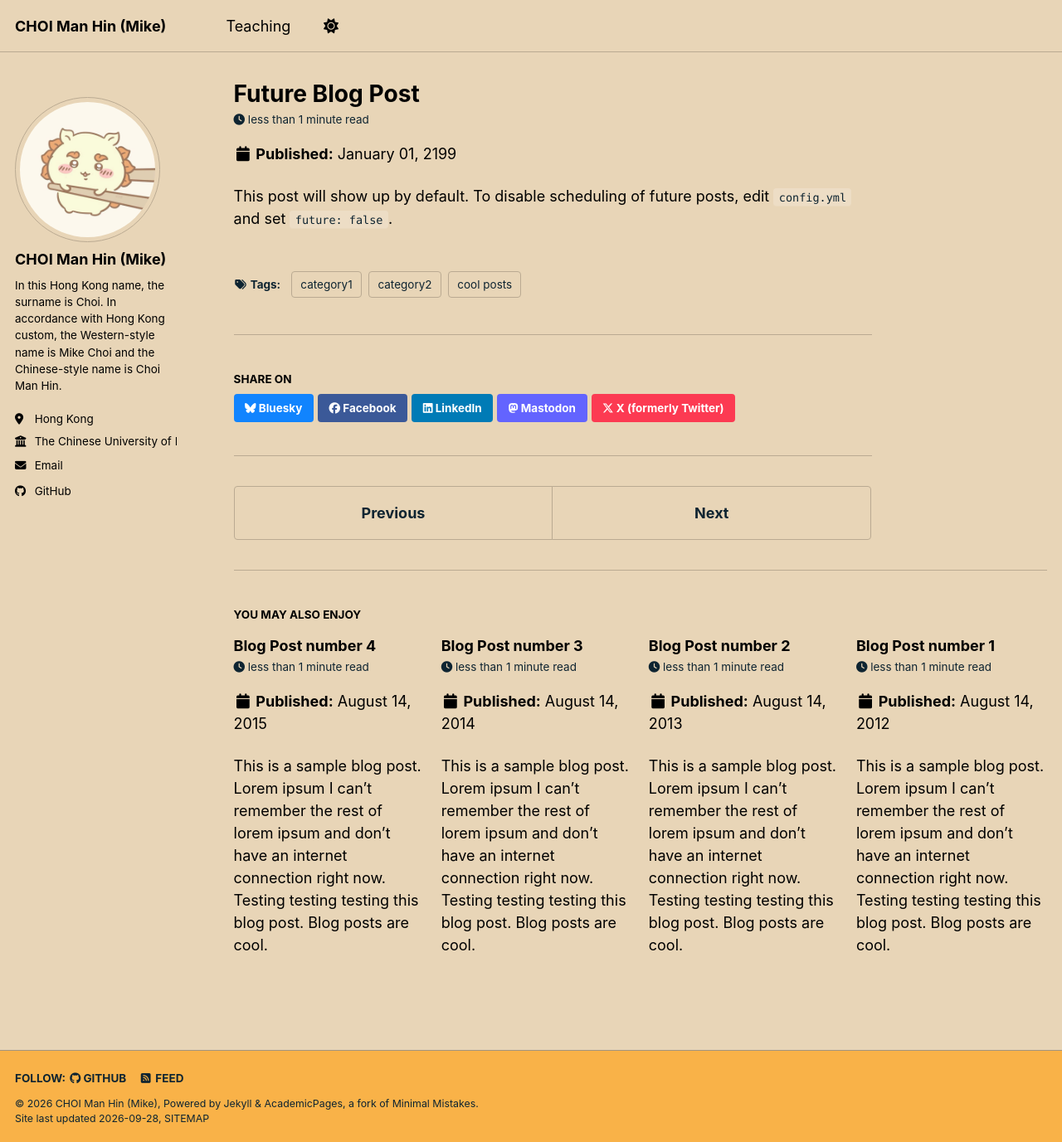
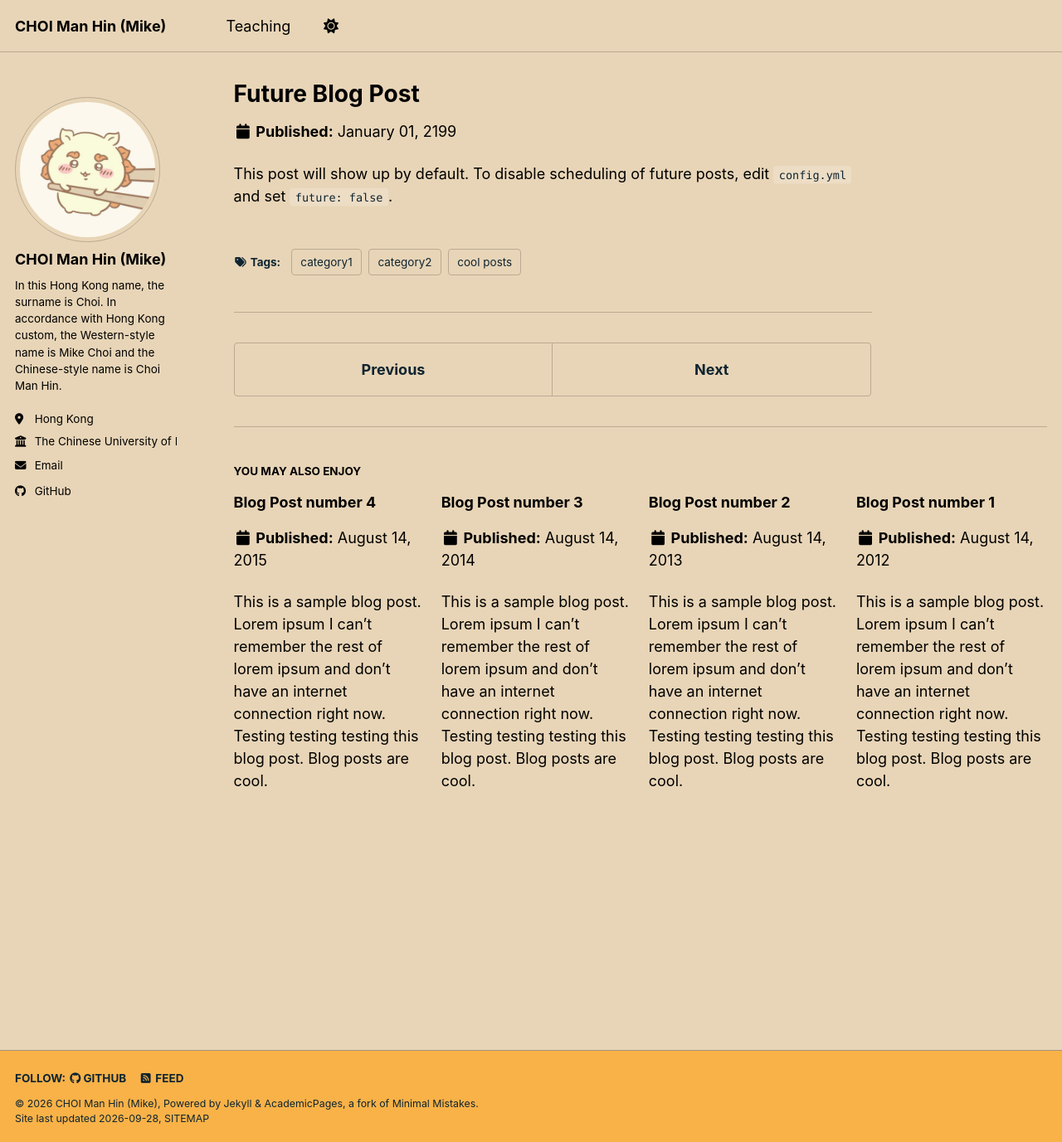
Before and after one commit to cmhin0129/cmhin0129.github.io, a Jekyll site: the page built from _posts/2199-01-01-future-post.md, in a window 1280 px wide and 1377 px high. Shown: the whole window at 83% size. Built offline with Jekyll 4.4.1, drawn with Linux system fonts in a browser that asks for light colours; a style sheet for code colours, icons or effects is not loaded; part of the change alters nothing that is shown.

Commit message:
Update _config.yml

```diff
--- a/_config.yml
+++ b/_config.yml
@@ -244,9 +244,9 @@ defaults:
     values:
       layout: single
       author_profile: true
-      read_time: true
-      comments: true
-      share: true
+      read_time: false
+      comments: false
+      share: false
       related: true
   # _pages
   - scope:
@@ -262,8 +262,8 @@ defaults:
     values:
       layout: single
       author_profile: true
-      share: true
-      comments: true
+      share: false
+      comments: false
   # _publications
   - scope:
       path: ""
@@ -271,8 +271,8 @@ defaults:
     values:
       layout: single
       author_profile: true
-      share: true
-      comments: true
+      share: false
+      comments: false
   # _portfolio
   - scope:
       path: ""
@@ -280,8 +280,8 @@ defaults:
     values:
       layout: single
       author_profile: true
-      share: true
-      comment: true
+      share: false
+      comment: false
   # _talks
   - scope:
       path: ""
@@ -289,7 +289,7 @@ defaults:
     values:
       layout: talk
       author_profile: true
-      share: true
+      share: false
 
 
 # Sass/SCSS
```
